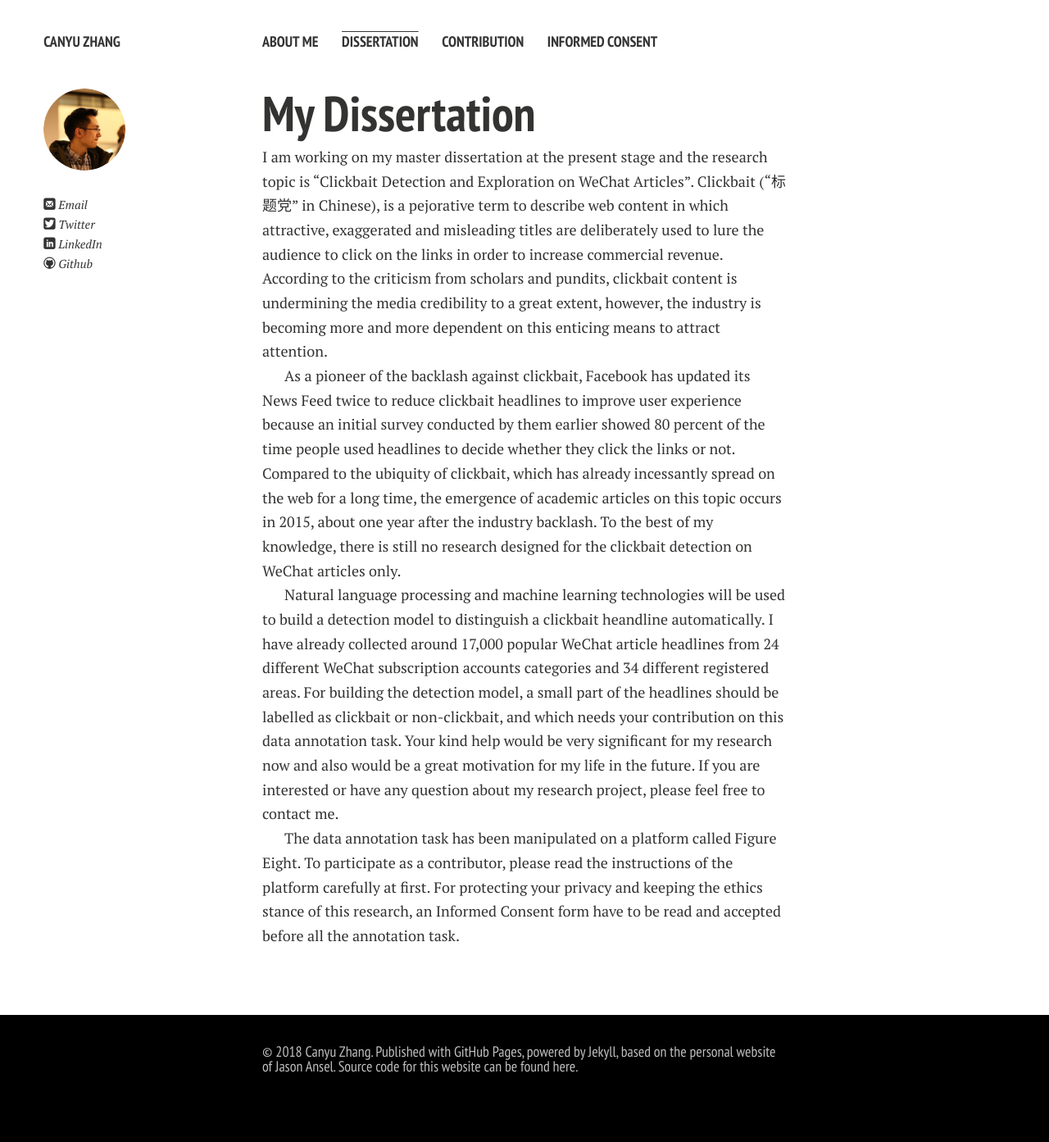
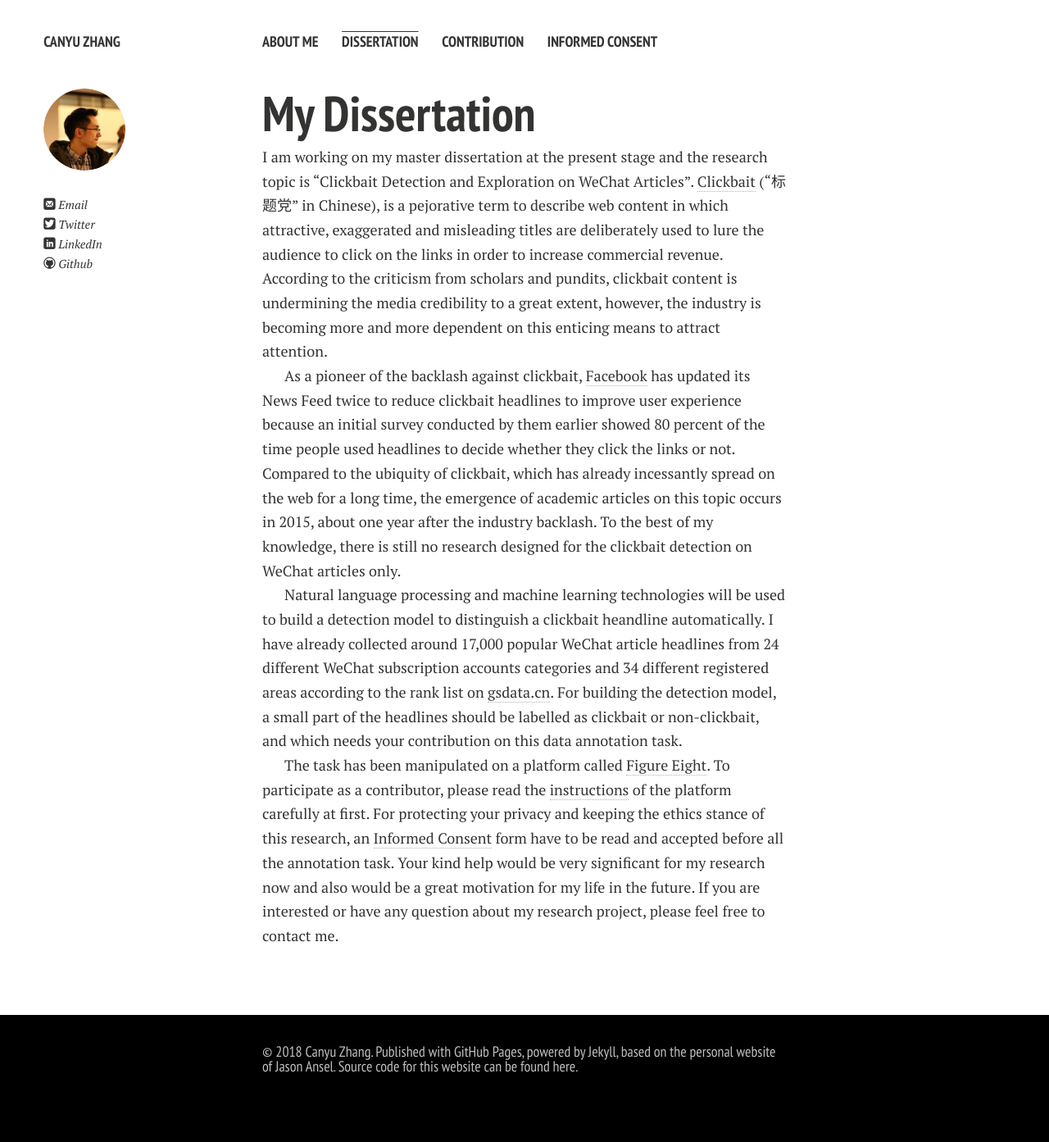
Before and after one commit to aaronzhangcanyu/aaronzhangcanyu.github.io, a Jekyll site: the page built from dissertation.md, in a window 1280 px wide. Shown: the whole page at 82% size. Built offline with Jekyll 4.4.1, drawn with Linux system fonts in a browser that asks for light colours; nearby versions of some CDN libraries; Markdown is read by kramdown in place of the engine named in the settings.

Commit message:
Update dissertation.md

```diff
--- a/dissertation.md
+++ b/dissertation.md
@@ -6,11 +6,19 @@ title: Dissertation
 
 # My Dissertation
 
-I am working on my master dissertation at the present stage and the research topic is "Clickbait Detection and Exploration on WeChat Articles". Clickbait (“标题党” in Chinese), is a pejorative term to describe web content in which attractive, exaggerated and misleading titles are deliberately used to lure the audience to click on the links in order to increase commercial revenue. According to the criticism from scholars and pundits, clickbait content is undermining the media credibility to a
+I am working on my master dissertation at the present stage and the research topic is "Clickbait Detection and Exploration on WeChat Articles". [Clickbait] (“标题党” in Chinese), is a pejorative term to describe web content in which attractive, exaggerated and misleading titles are deliberately used to lure the audience to click on the links in order to increase commercial revenue. According to the criticism from scholars and pundits, clickbait content is undermining the media credibility to a
 great extent, however, the industry is becoming more and more dependent on this enticing means to attract attention.
 
-As a pioneer of the backlash against clickbait, Facebook has updated its News Feed twice to reduce clickbait headlines to improve user experience because an initial survey conducted by them earlier showed 80 percent of the time people used headlines to decide whether they click the links or not. Compared to the ubiquity of clickbait, which has already incessantly spread on the web for a long time, the emergence of academic articles on this topic occurs in 2015, about one year after the industry backlash. To the best of my knowledge, there is still no research designed for the clickbait detection on WeChat articles only.
+As a pioneer of the backlash against clickbait, [Facebook] has updated its News Feed twice to reduce clickbait headlines to improve user experience because an initial survey conducted by them earlier showed 80 percent of the time people used headlines to decide whether they click the links or not. Compared to the ubiquity of clickbait, which has already incessantly spread on the web for a long time, the emergence of academic articles on this topic occurs in 2015, about one year after the industry backlash. To the best of my knowledge, there is still no research designed for the clickbait detection on WeChat articles only.
 
-Natural language processing and machine learning technologies will be used to build a detection model to distinguish a clickbait heandline automatically. I have already collected around 17,000 popular WeChat article headlines from 24 different WeChat subscription accounts categories and 34 different registered areas. For building the detection model, a small part of the headlines should be labelled as clickbait or non-clickbait, and which needs your contribution on this data annotation task. Your kind help would be very significant for my research now and also would be a great motivation for my life in the future. If you are interested or have any question about my research project, please feel free to contact me.
+Natural language processing and machine learning technologies will be used to build a detection model to distinguish a clickbait heandline automatically. I have already collected around 17,000 popular WeChat article headlines from 24 different WeChat subscription accounts categories and 34 different registered areas according to the rank list on [gsdata.cn]. For building the detection model, a small part of the headlines should be labelled as clickbait or non-clickbait, and which needs your contribution on this data annotation task.
 
-The data annotation task has been manipulated on a platform called Figure Eight. To participate as a contributor, please read the instructions of the platform carefully at first. For protecting your privacy and keeping the ethics stance of this research, an Informed Consent form have to be read and accepted before all the annotation task.
+The task has been manipulated on a platform called [Figure Eight]. To participate as a contributor, please read the [instructions] of the platform carefully at first. For protecting your privacy and keeping the ethics stance of this research, an [Informed Consent] form have to be read and accepted before all the annotation task. Your kind help would be very significant for my research now and also would be a great motivation for my life in the future. If you are interested or have any question about my research project, please feel free to contact me.
+
+
+[Clickbait]: https://en.wikipedia.org/wiki/Clickbait/
+[Facebook]: https://newsroom.fb.com/news/2017/05/news-feed-fyi-new-updates-to-reduce-clickbait-headlines/
+[gsdata.cn]: http://www.gsdata.cn/rank/wxarc/
+[Figure Eight]: https://www.figure-eight.com/
+[instructions]: https://aaronzhangcanyu.github.io/contribution/
+[Informed Consent]: https://aaronzhangcanyu.github.io/informed_consent/
```
